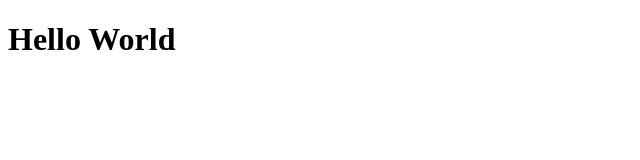
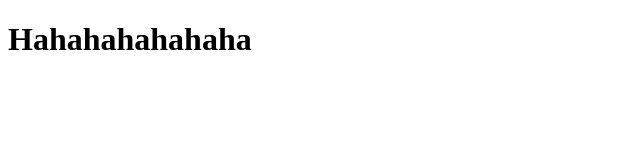
Before and after one commit to fga-kominfo/belajar-git, a plain HTML site: page index.html in a window 1280 px wide. Shown: the whole page, without its empty margins (0-640 px from the left). Drawn offline with Linux system fonts and the light colour scheme.

Commit message:
robi/haha

```diff
--- a/index.html
+++ b/index.html
@@ -8,7 +8,7 @@
 </head>
 
 <body>
-    <h1>Hello World</h1>
+    <h1>Hahahahahahaha</h1>
 </body>
 
 </html>
```
